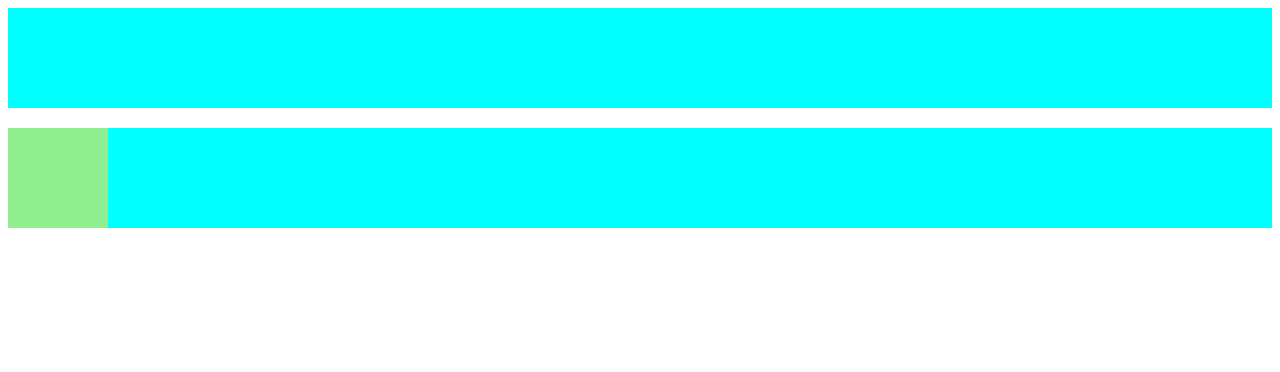
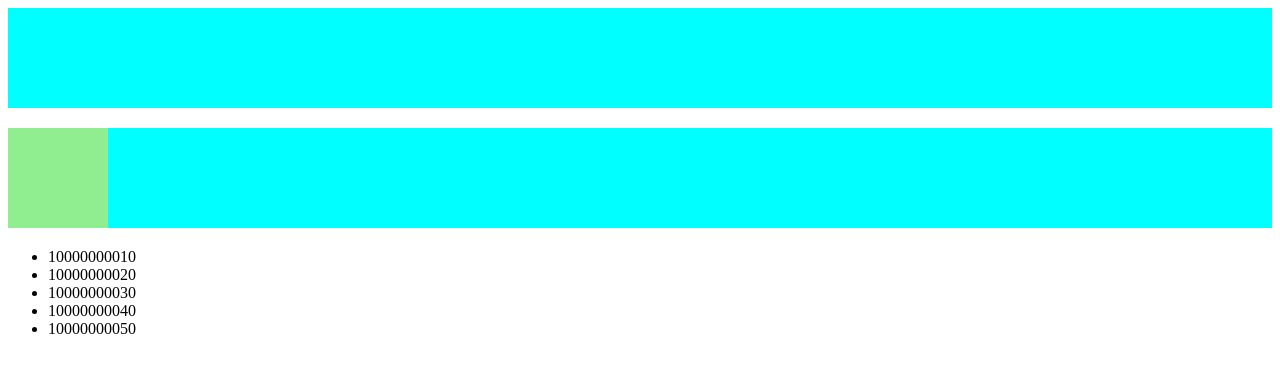
Before and after one commit to NickName039X/FE-Test, a plain HTML site: page src/html/zIndex0.html in a window 1280 px wide. Drawn offline with Linux system fonts and the light colour scheme.

Commit message:
debug模式

```diff
--- a/src/html/zIndex0.html
+++ b/src/html/zIndex0.html
@@ -13,8 +13,25 @@
     <div class="mom">
         <div class="son"></div>
     </div>
+
+    <!--ul>li.item$*5{1$$$$$$$$$0}-->
+    <ul>
+        <li class="item1">10000000010</li>
+        <li class="item2">10000000020</li>
+        <li class="item3">10000000030</li>
+        <li class="item4">10000000040</li>
+        <li class="item5">10000000050</li>
+    </ul>
+
 </body>
 </html>
+<script>
+    var arr = undefined === null;
+    console.log(arr);
+    debugger;
+    var b = 4;
+    console.log(undefined === 0);
+</script>
 <style>
     .dad,.mom{
         position: relative;
```
Also changed, not shown: src/cnblogs/index.html (+2 -0 lines).
